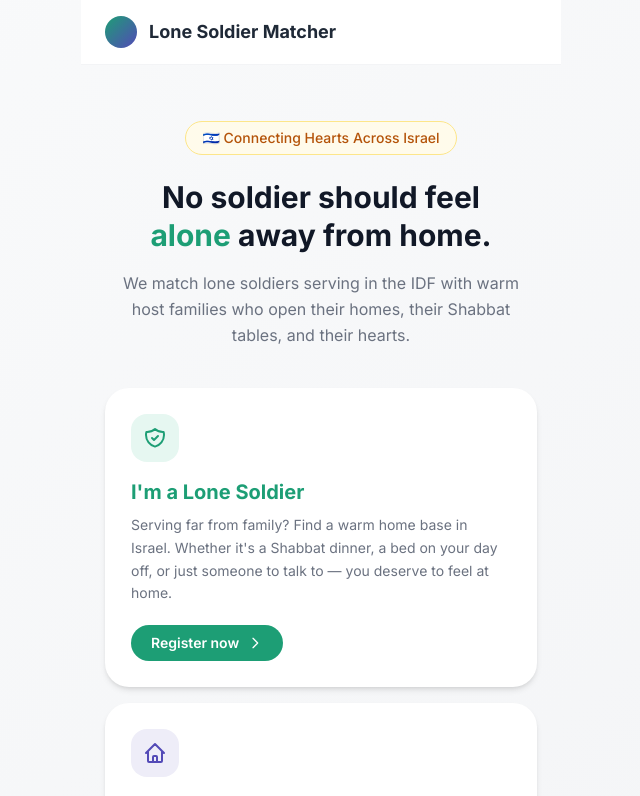
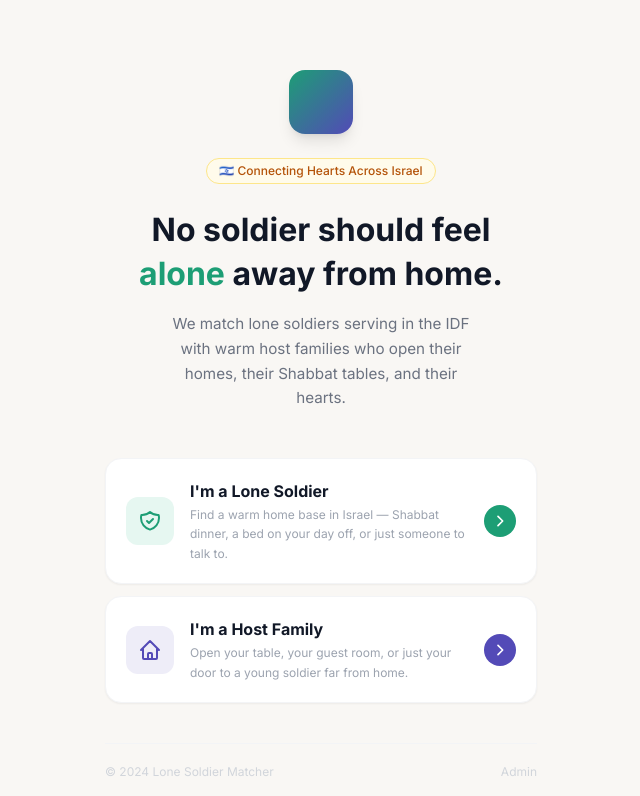
Before and after one commit to talz131/lone-soldier-matcher, a Next.js app: page / in a window 1280 px wide. Shown: the top 796 px of the page, without its empty margins (319-959 px from the left). Built offline with nearby package versions, Linux system fonts and the light colour scheme.

Commit message:
Redesign home page to be warmer and more inviting

```diff
--- a/app/page.tsx
+++ b/app/page.tsx
@@ -2,79 +2,85 @@
 
 export default function Home() {
   return (
-    <main className="min-h-screen bg-gradient-to-br from-gray-50 to-gray-100">
-      <div className="max-w-[480px] mx-auto">
-        <header className="bg-white border-b border-gray-100">
-          <div className="px-6 py-4 flex items-center gap-3">
-            <div className="w-8 h-8 rounded-full bg-gradient-to-br from-[#1D9E75] to-[#534AB7]" />
-            <span className="text-lg font-bold text-gray-800">Lone Soldier Matcher</span>
-          </div>
-        </header>
+    <main className="min-h-screen bg-[#f9f7f4]">
+      <div className="max-w-[480px] mx-auto px-6 flex flex-col min-h-screen">
 
-        <section className="px-6 py-14 text-center">
-          <div className="inline-block bg-amber-50 text-amber-700 text-sm font-medium px-4 py-1.5 rounded-full mb-6 border border-amber-200">
+        {/* Hero */}
+        <section className="flex-1 flex flex-col items-center justify-center text-center pt-16 pb-10">
+          {/* Logo mark */}
+          <div className="w-16 h-16 rounded-2xl bg-gradient-to-br from-[#1D9E75] to-[#534AB7] mb-6 shadow-lg" />
+
+          {/* Badge */}
+          <div className="inline-flex items-center gap-1.5 bg-amber-50 text-amber-700 text-xs font-medium px-3 py-1 rounded-full mb-6 border border-amber-200">
             🇮🇱 Connecting Hearts Across Israel
           </div>
-          <h2 className="text-3xl font-bold text-gray-900 mb-4 leading-tight">
+
+          {/* Headline */}
+          <h1 className="text-[2rem] font-bold text-gray-900 leading-snug mb-4">
             No soldier should feel<br />
             <span className="text-[#1D9E75]">alone</span> away from home.
-          </h2>
-          <p className="text-base text-gray-500 mx-auto mb-10 leading-relaxed">
+          </h1>
+
+          {/* Subtext */}
+          <p className="text-[0.95rem] text-gray-500 leading-relaxed max-w-xs mx-auto">
             We match lone soldiers serving in the IDF with warm host families who open their
             homes, their Shabbat tables, and their hearts.
           </p>
+        </section>
 
-          <div className="flex flex-col gap-4">
-            <Link href="/soldier" className="group block text-left">
-              <div className="bg-white rounded-3xl shadow-md p-6 border-2 border-transparent group-hover:border-[#1D9E75] group-hover:shadow-lg transition-all duration-200">
-                <div className="w-12 h-12 bg-[#e6f7f1] rounded-2xl flex items-center justify-center mb-4">
+        {/* Cards */}
+        <section className="pb-10 flex flex-col gap-3">
+          <Link href="/soldier" className="group block">
+            <div className="bg-white rounded-2xl p-5 shadow-sm border border-gray-100 group-hover:border-[#1D9E75] group-hover:shadow-md transition-all duration-200 flex items-center gap-4">
+              <div className="w-12 h-12 bg-[#e6f7f1] rounded-xl flex items-center justify-center shrink-0">
                 <svg className="w-6 h-6 text-[#1D9E75]" fill="none" viewBox="0 0 24 24" stroke="currentColor" strokeWidth={2}>
                   <path strokeLinecap="round" strokeLinejoin="round" d="M9 12l2 2 4-4m5.618-4.016A11.955 11.955 0 0112 2.944a11.955 11.955 0 01-8.618 3.04A12.02 12.02 0 003 9c0 5.591 3.824 10.29 9 11.622 5.176-1.332 9-6.03 9-11.622 0-1.042-.133-2.052-.382-3.016z" />
                 </svg>
               </div>
-                <h3 className="text-xl font-bold text-[#1D9E75] mb-2">I&apos;m a Lone Soldier</h3>
-                <p className="text-gray-500 text-sm leading-relaxed mb-5">
-                  Serving far from family? Find a warm home base in Israel. Whether it&apos;s a Shabbat
-                  dinner, a bed on your day off, or just someone to talk to — you deserve to feel at home.
+              <div className="flex-1 min-w-0">
+                <h2 className="text-base font-bold text-gray-900 mb-0.5">I&apos;m a Lone Soldier</h2>
+                <p className="text-xs text-gray-400 leading-relaxed">
+                  Find a warm home base in Israel — Shabbat dinner, a bed on your day off, or just someone to talk to.
                 </p>
-                <span className="inline-flex items-center gap-2 bg-[#1D9E75] text-white px-5 py-2 rounded-full text-sm font-semibold group-hover:bg-[#178a63] transition-colors">
-                  Register now
-                  <svg className="w-4 h-4" fill="none" viewBox="0 0 24 24" stroke="currentColor" strokeWidth={2}>
+              </div>
+              <div className="shrink-0 w-8 h-8 rounded-full bg-[#1D9E75] flex items-center justify-center group-hover:bg-[#178a63] transition-colors">
+                <svg className="w-4 h-4 text-white" fill="none" viewBox="0 0 24 24" stroke="currentColor" strokeWidth={2.5}>
                   <path strokeLinecap="round" strokeLinejoin="round" d="M9 5l7 7-7 7" />
                 </svg>
-                </span>
+              </div>
             </div>
           </Link>
 
-            <Link href="/family" className="group block text-left">
-              <div className="bg-white rounded-3xl shadow-md p-6 border-2 border-transparent group-hover:border-[#534AB7] group-hover:shadow-lg transition-all duration-200">
-                <div className="w-12 h-12 bg-[#eeedf8] rounded-2xl flex items-center justify-center mb-4">
+          <Link href="/family" className="group block">
+            <div className="bg-white rounded-2xl p-5 shadow-sm border border-gray-100 group-hover:border-[#534AB7] group-hover:shadow-md transition-all duration-200 flex items-center gap-4">
+              <div className="w-12 h-12 bg-[#eeedf8] rounded-xl flex items-center justify-center shrink-0">
                 <svg className="w-6 h-6 text-[#534AB7]" fill="none" viewBox="0 0 24 24" stroke="currentColor" strokeWidth={2}>
                   <path strokeLinecap="round" strokeLinejoin="round" d="M3 12l2-2m0 0l7-7 7 7M5 10v10a1 1 0 001 1h3m10-11l2 2m-2-2v10a1 1 0 01-1 1h-3m-6 0a1 1 0 001-1v-4a1 1 0 011-1h2a1 1 0 011 1v4a1 1 0 001 1m-6 0h6" />
                 </svg>
               </div>
-                <h3 className="text-xl font-bold text-[#534AB7] mb-2">I&apos;m a Host Family</h3>
-                <p className="text-gray-500 text-sm leading-relaxed mb-5">
-                  Your home has room for one more. Open your table, your guest room, or just your door
-                  to a young soldier serving our country far from their own family.
+              <div className="flex-1 min-w-0">
+                <h2 className="text-base font-bold text-gray-900 mb-0.5">I&apos;m a Host Family</h2>
+                <p className="text-xs text-gray-400 leading-relaxed">
+                  Open your table, your guest room, or just your door to a young soldier far from home.
                 </p>
-                <span className="inline-flex items-center gap-2 bg-[#534AB7] text-white px-5 py-2 rounded-full text-sm font-semibold group-hover:bg-[#4339a0] transition-colors">
-                  Register now
-                  <svg className="w-4 h-4" fill="none" viewBox="0 0 24 24" stroke="currentColor" strokeWidth={2}>
+              </div>
+              <div className="shrink-0 w-8 h-8 rounded-full bg-[#534AB7] flex items-center justify-center group-hover:bg-[#4339a0] transition-colors">
+                <svg className="w-4 h-4 text-white" fill="none" viewBox="0 0 24 24" stroke="currentColor" strokeWidth={2.5}>
                   <path strokeLinecap="round" strokeLinejoin="round" d="M9 5l7 7-7 7" />
                 </svg>
-                </span>
+              </div>
             </div>
           </Link>
-          </div>
         </section>
 
-        <footer className="border-t border-gray-200 py-6 px-6 flex justify-between items-center text-sm text-gray-400">
+        {/* Footer */}
+        <footer className="py-5 flex justify-between items-center text-xs text-gray-300 border-t border-gray-100">
           <span>© 2024 Lone Soldier Matcher</span>
-          <Link href="/admin/login" className="hover:text-gray-600 transition-colors">
+          <Link href="/admin/login" className="hover:text-gray-500 transition-colors">
             Admin
           </Link>
         </footer>
+
       </div>
     </main>
   )
```
Lines whose indentation alone changed are shown as unchanged.
